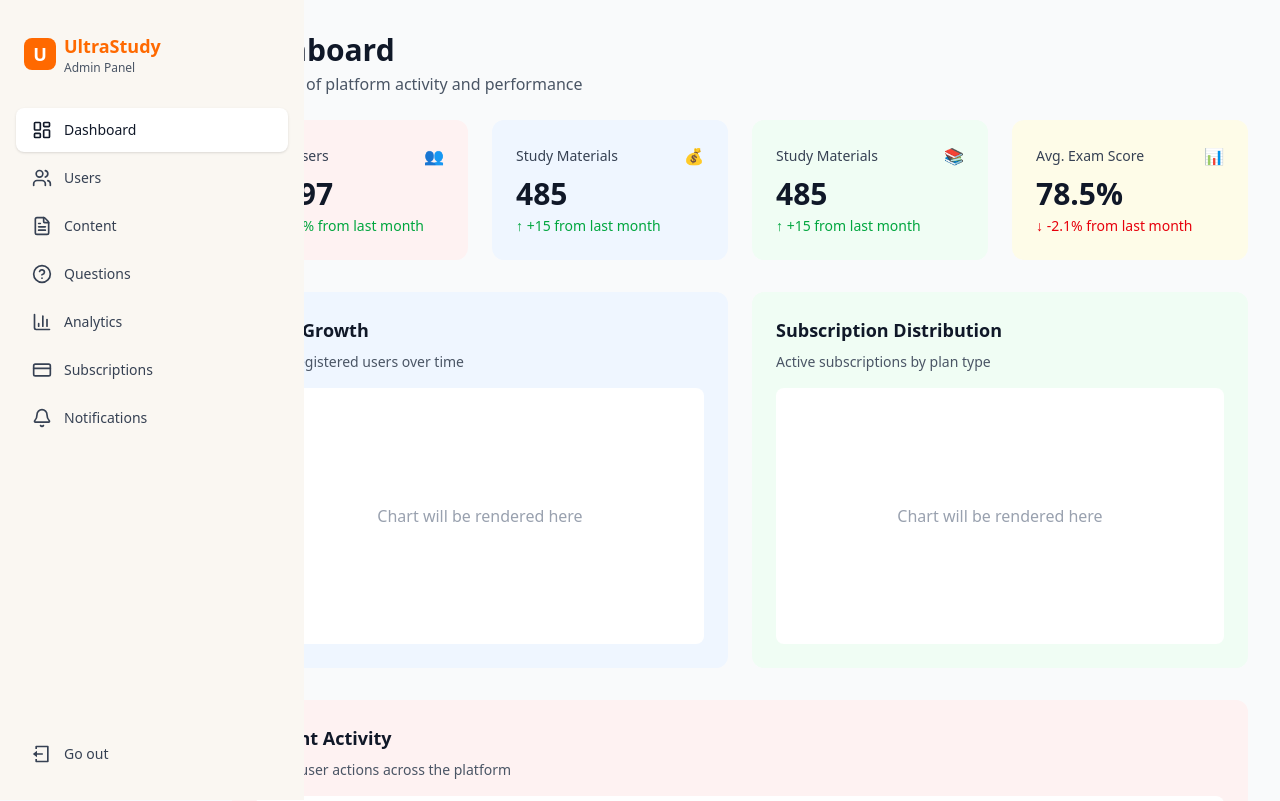
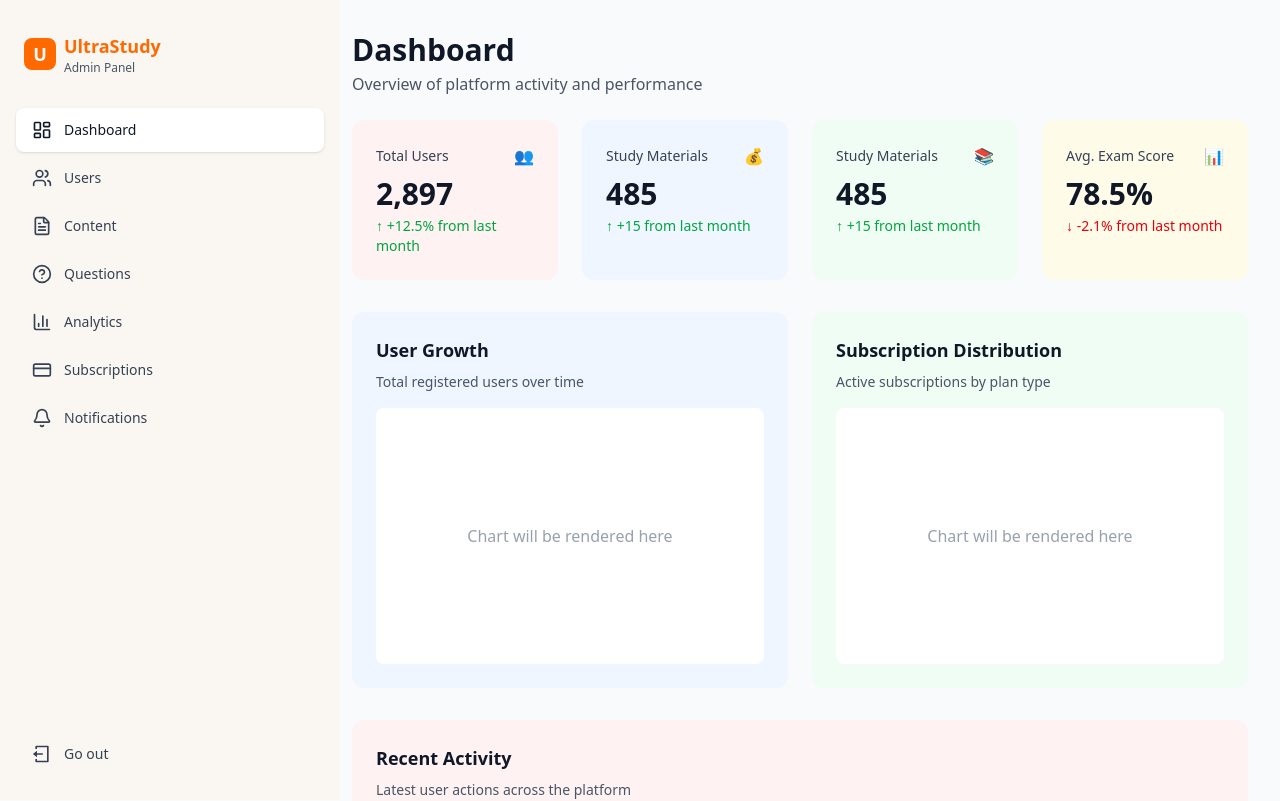
Before and after one commit to mehediScriptDev/App_Dashboad, a React (Vite) app: page / in a window 1280 px wide. Shown: the top 801 px of the page. Built offline with nearby package versions, Linux system fonts and the light colour scheme; sample sign-in values are in the browser's storage.

Commit message:
fixed side bar

```diff
--- a/src/Common/SideBar.jsx
+++ b/src/Common/SideBar.jsx
@@ -50,7 +50,7 @@ const SideBar = ({ sidebarOpen, setSidebarOpen }) => {
             <div
                 className={`bg-[#FAF7F2] transform ${sidebarOpen ? "translate-x-0" : "-translate-x-full"
                     } lg:translate-x-0 transition-transform duration-300 ease-in-out
-                  fixed inset-y-0 left-0 z-40 w-[304px] flex flex-col`}
+                  fixed inset-y-0 left-0 z-40 w-[340px] flex flex-col`}
             >
                 {/* Logo */}
                 <div className="px-6 py-8">
--- a/src/layouts/DashboardLayout.jsx
+++ b/src/layouts/DashboardLayout.jsx
@@ -3,7 +3,7 @@ import { Outlet } from 'react-router-dom';
 import SideBar from '../Common/SideBar';
 
 const DashboardLayout = () => {
-    const [sidebarOpen, setSidebarOpen] = useState(true);
+    const [sidebarOpen, setSidebarOpen] = useState(false);
 
     return (
         <div className="flex min-h-screen bg-gray-50">
@@ -11,7 +11,7 @@ const DashboardLayout = () => {
             <SideBar sidebarOpen={sidebarOpen} setSidebarOpen={setSidebarOpen} />
 
             {/* Main Content */}
-            <div className="flex-1 lg:ml-[200px] transition-all duration-300">
+            <div className="flex-1 lg:ml-[320px] transition-all duration-300">
                 <main className="p-6 lg:p-8">
                     <Outlet />
                 </main>
```
